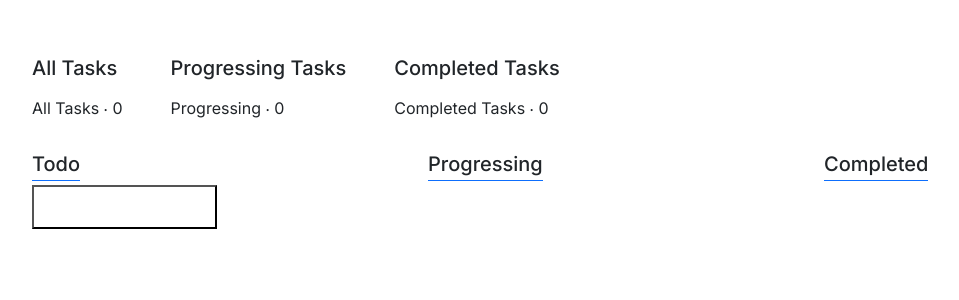
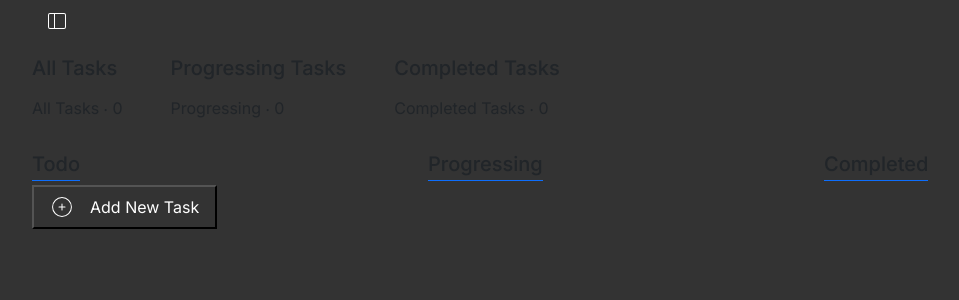
Before and after one commit to Oliulla/jt-todo-application, a Next.js app: page / in a window 1280 px wide. Shown: the top 300 px of the page, without its empty margins (50-1009 px from the left). Built offline with nearby package versions, Linux system fonts and the light colour scheme.

Commit message:
:bug: Background show light in production

```diff
--- a/styles/globals.css
+++ b/styles/globals.css
@@ -5,7 +5,7 @@
 
 body {
   scroll-behavior: smooth;
-  background-color: #333;
+  background-color: #333333 !important;
   color: var(--text-white);
 }
 
```
